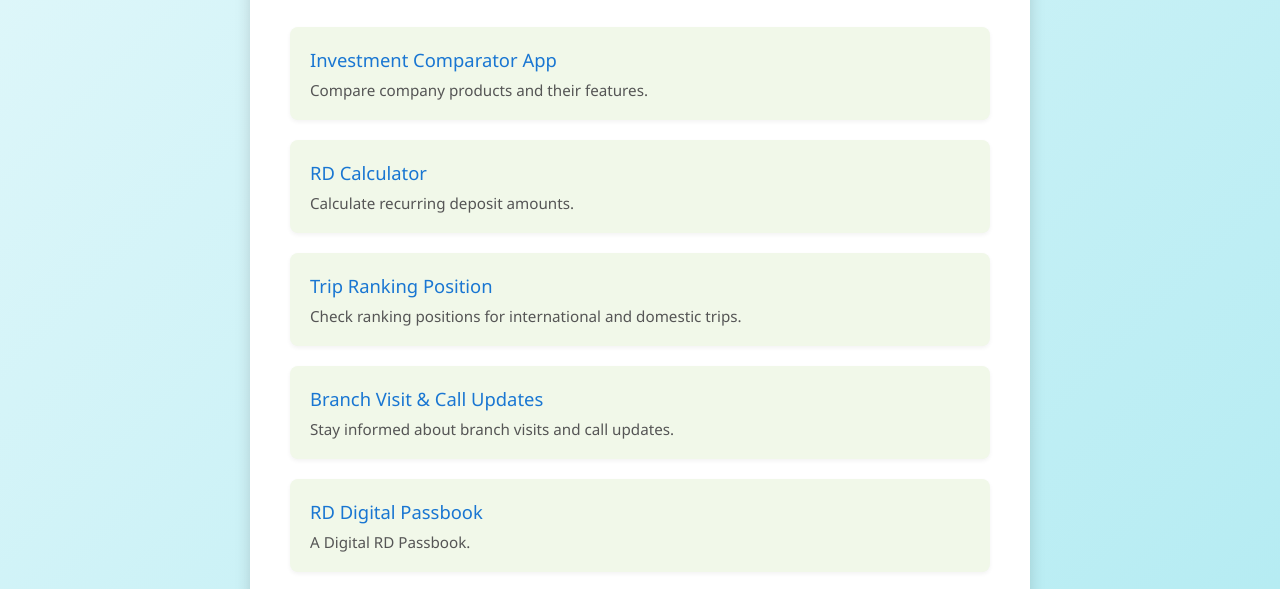
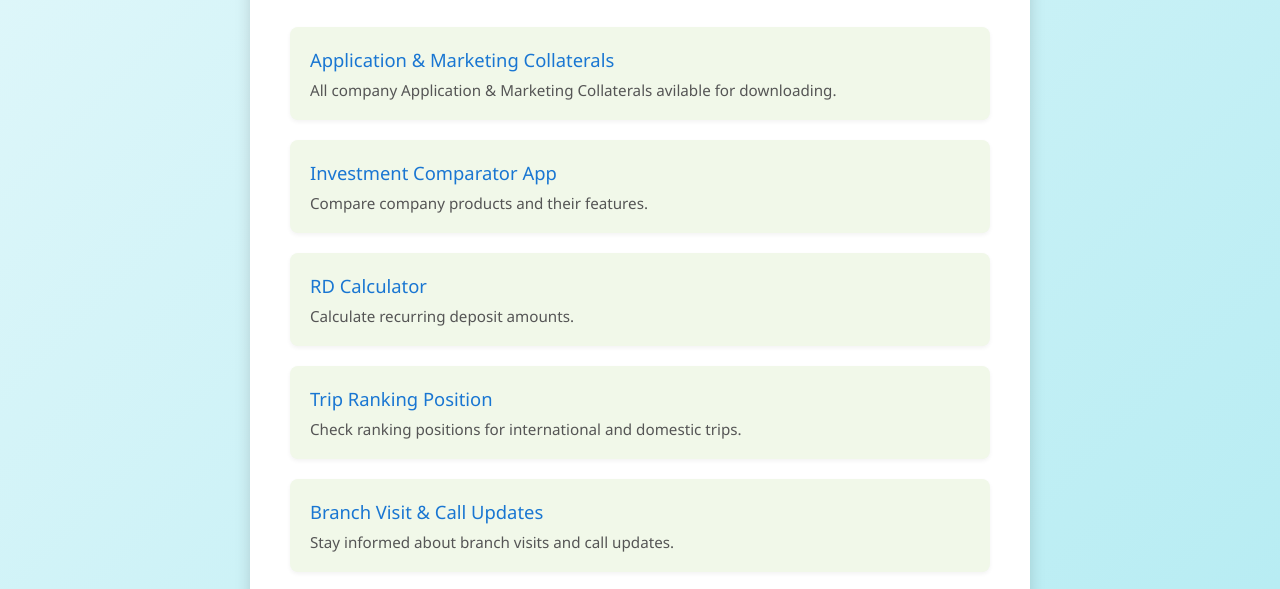
Before and after one commit to smlfin/smllinks, a plain HTML site: page index.htm in a window 1280 px wide. Shown: the part 135-724 px from the top of the page. Drawn offline with Linux system fonts and the light colour scheme.

Commit message:
Update index.htm

```diff
--- a/index.htm
+++ b/index.htm
@@ -85,6 +85,10 @@
 <div class="container">
     <h1>Team Tools & Resources 🌴</h1>
     <ul class="link-list">
+         <li>
+            <a href="https://applforms.netlify.app/" target="_blank">Application & Marketing Collaterals</a>
+            <p>All company Application & Marketing Collaterals avilable for downloading.</p>
+        </li>
         <li>
             <a href="https://smlschemes.netlify.app/" target="_blank">Investment Comparator App</a>
             <p>Compare company products and their features.</p>
```
